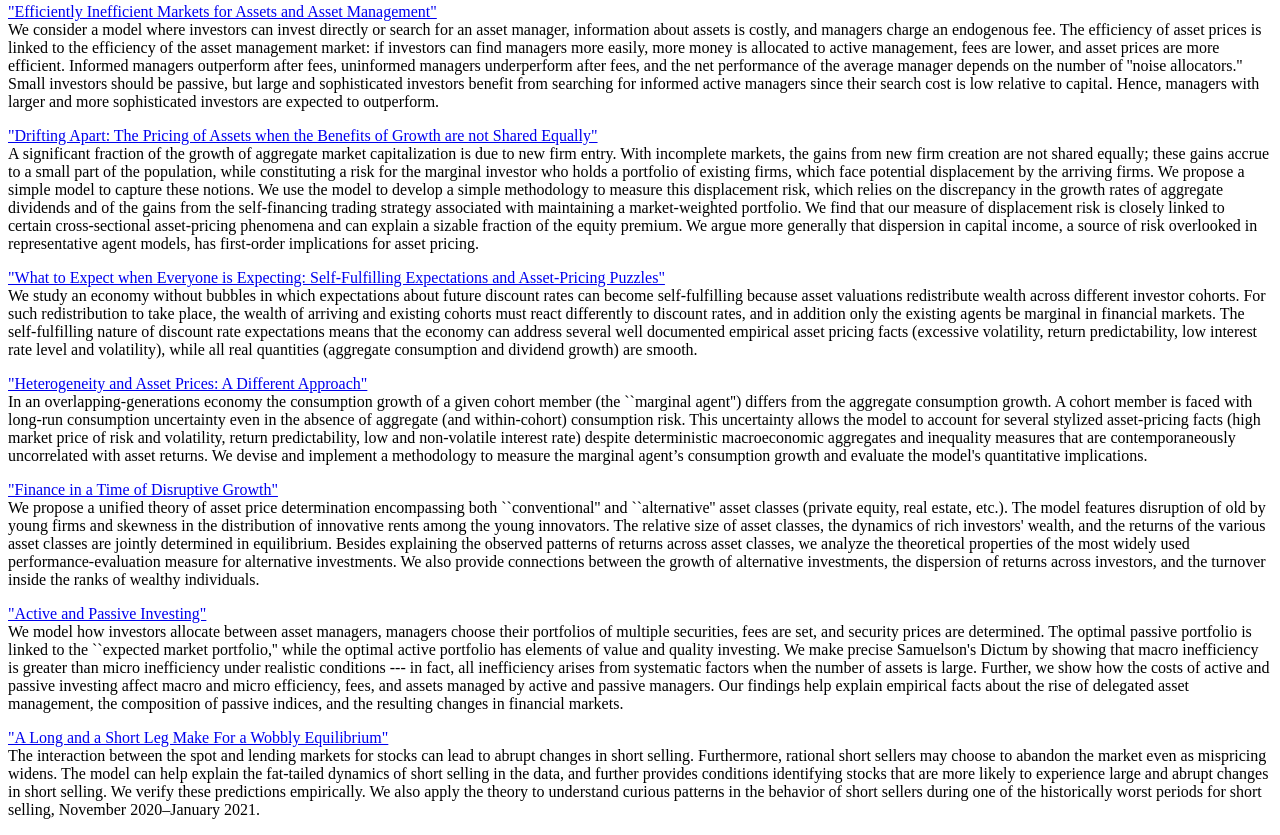
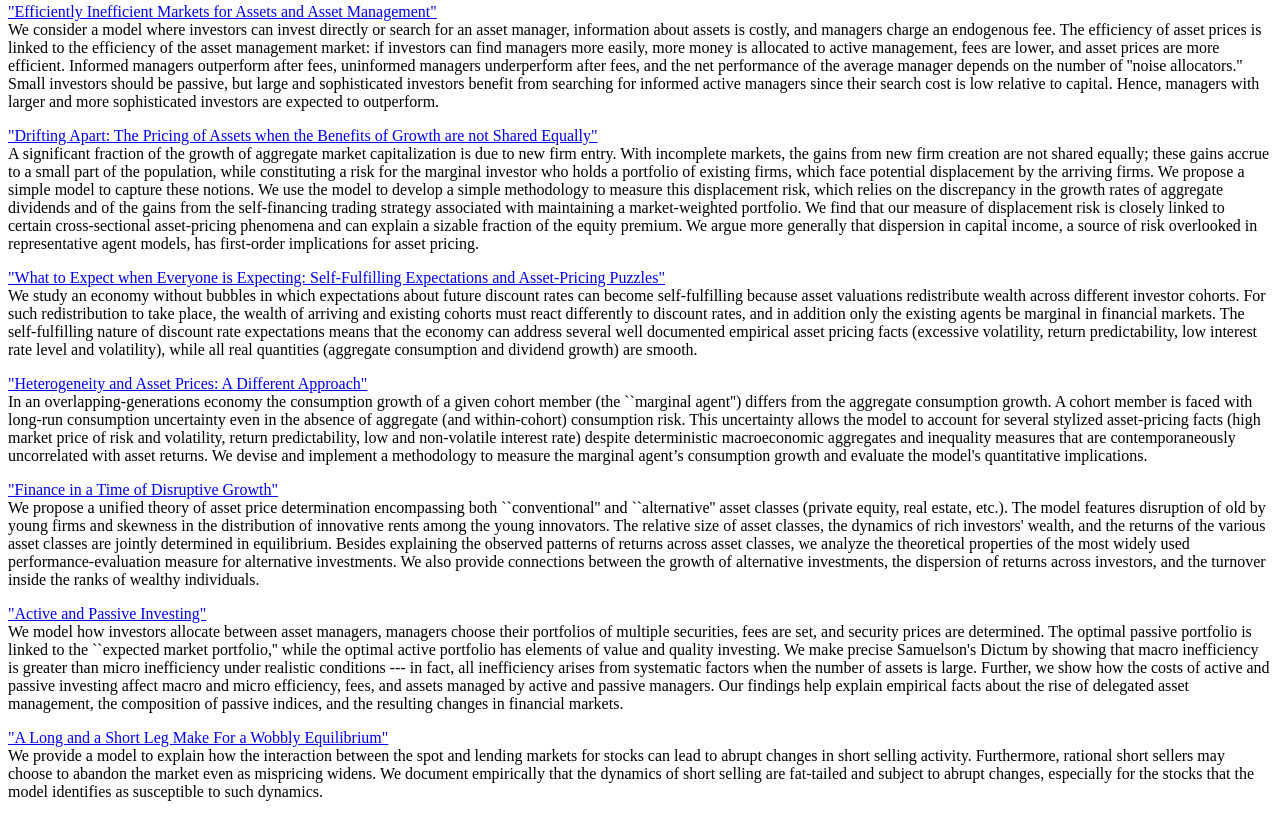
Before and after one commit to nbgarleanu/nbgarleanu.github.io, a plain HTML site: page index.html in a window 1280 px wide. Shown: the part 5462-6297 px from the top of the page. Drawn offline with Linux system fonts and the light colour scheme.

Commit message:
Add files via upload

```diff
--- a/index.html
+++ b/index.html
@@ -759,7 +759,8 @@ We model how investors allocate between asset managers, managers choose their po
 <a name="Abstract_Wobbly_Equilibrium">
 <A href="Wobbly_Equilibrium.pdf">"A Long and a Short Leg Make For a Wobbly Equilibrium"</a> <br>
 
-The interaction between the spot and lending markets for stocks can lead to abrupt changes in short selling. Furthermore, rational short sellers may choose to abandon the market even as mispricing widens. The model can help explain the fat-tailed dynamics of short selling in the data, and further provides conditions identifying stocks that are more likely to experience large and abrupt changes in short selling. We verify these predictions empirically. We also apply the theory to understand curious patterns in the behavior of short sellers during one of the historically worst periods for short selling, November 2020–January 2021.
+We provide a model to explain how the interaction between the spot and lending markets for stocks can lead to abrupt changes in short selling activity. Furthermore, rational short sellers may choose to abandon the market even as mispricing widens. We document empirically that the dynamics of short selling are fat-tailed and subject to abrupt changes, especially for the stocks that the model identifies as susceptible to such dynamics.
+
 
 <!--    <A NAME=tex2html2 HREF="DGP2.ps">
     [download .ps file]</A>
```
